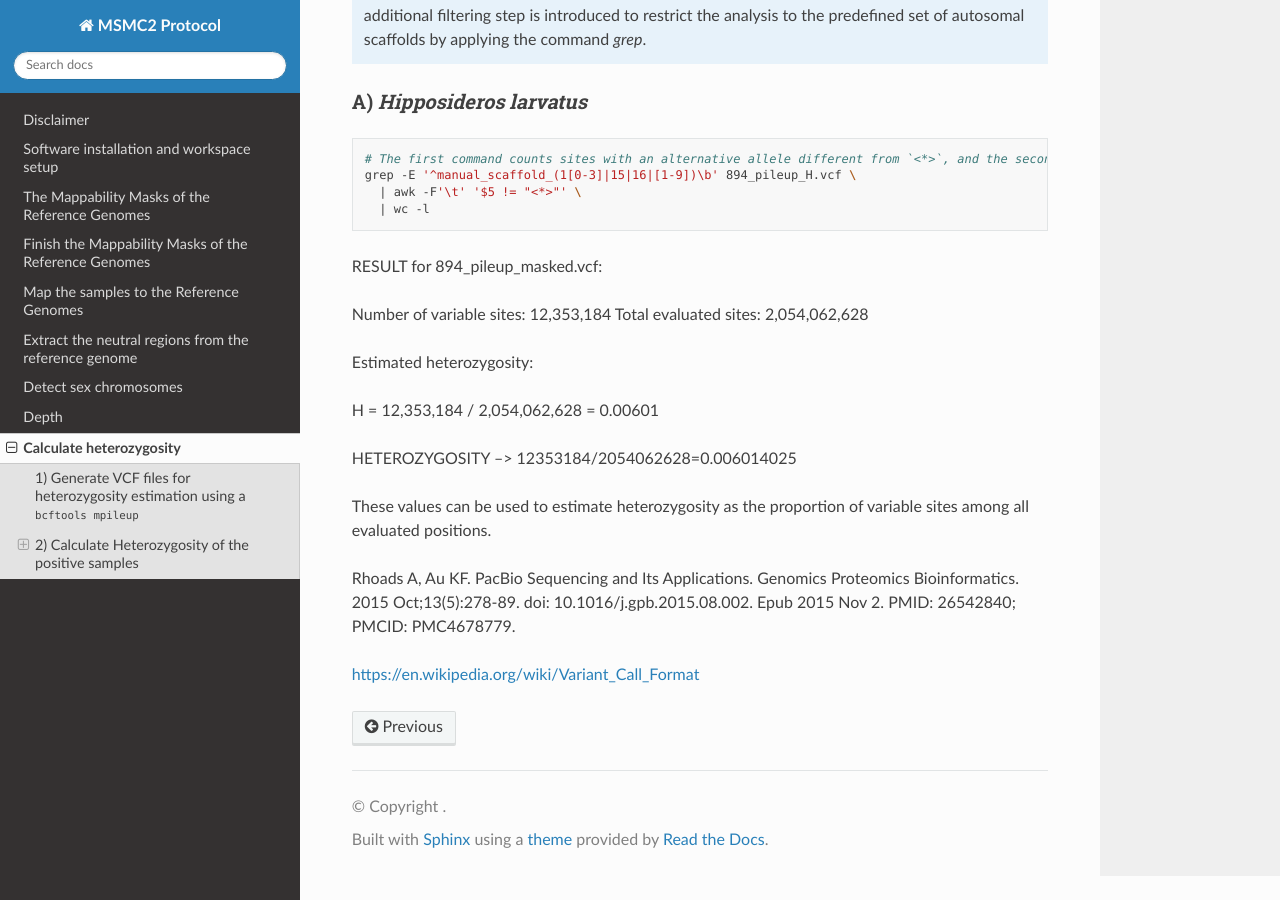
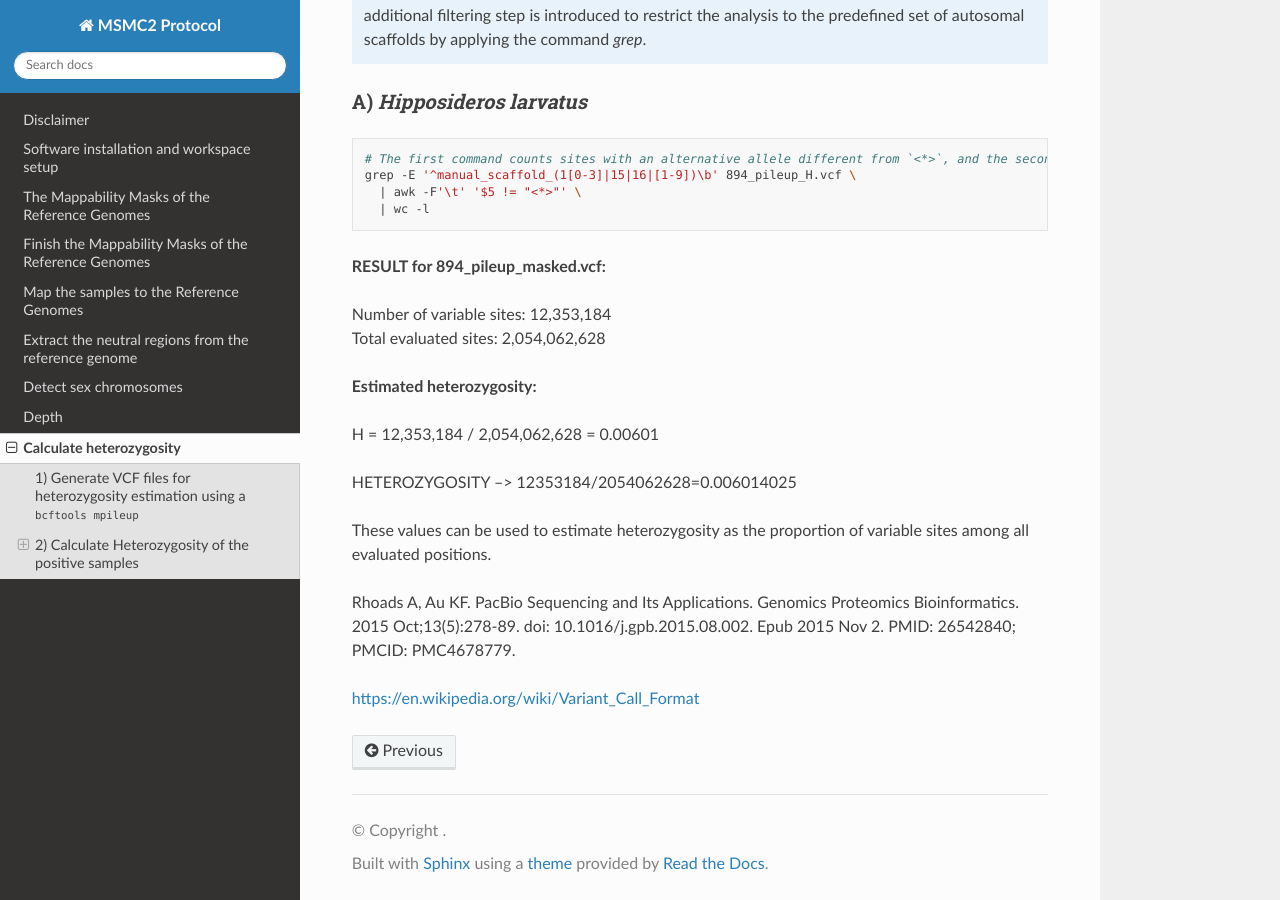
Before and after one commit to hoyosmanuel/MSMC2-Protocol, a Sphinx documentation site: the page built from docs/source/08_Data_Processing_7.rst, in a window 1280 px wide and 900 px high, scrolled down 3067 px. Built offline with Sphinx 7.4.7 and the Read the Docs theme 3.1.0, drawn with Linux system fonts in a browser that asks for light colours.

```diff
--- a/docs/source/08_Data_Processing_7.rst
+++ b/docs/source/08_Data_Processing_7.rst
@@ -162,16 +162,16 @@ A) *Hipposideros larvatus*
      | awk -F'\t' '$5 != "<*>"' \
      | wc -l
 
-RESULT for 894_pileup_masked.vcf:
+| **RESULT for 894_pileup_masked.vcf:**
 
-Number of variable sites: 12,353,184
-Total evaluated sites: 2,054,062,628
+| Number of variable sites: 12,353,184
+| Total evaluated sites: 2,054,062,628
 
-Estimated heterozygosity:
+| **Estimated heterozygosity:**
 
-H = 12,353,184 / 2,054,062,628 = 0.00601
+| H = 12,353,184 / 2,054,062,628 = 0.00601
 
-HETEROZYGOSITY --> 12353184/2054062628=0.006014025
+| HETEROZYGOSITY --> 12353184/2054062628=0.006014025
 
 
 
```
